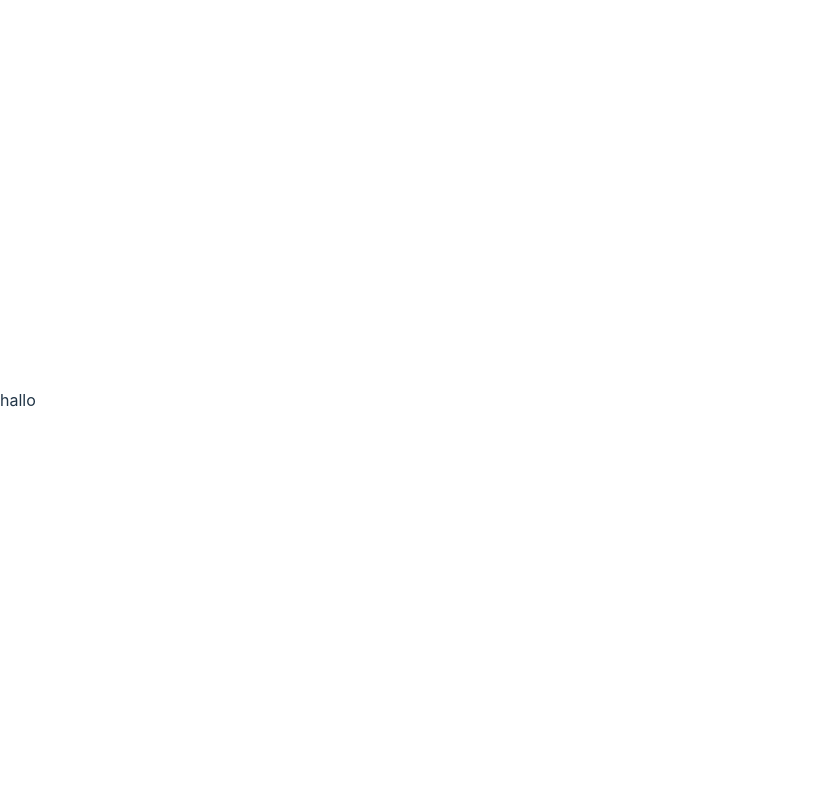
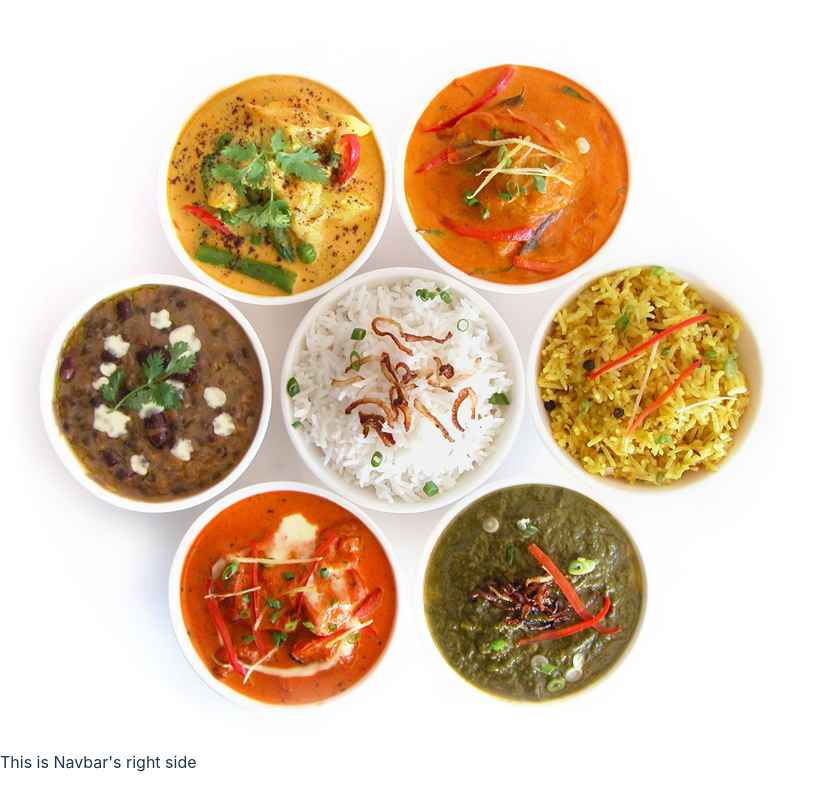
Before and after one commit to Mt-Lampert/30React_-_01__food_corner, a React (Vite) app: page / in a window 1280 px wide. Shown: the whole page, without its empty margins (0-829 px from the left). Built offline with nearby package versions, Linux system fonts and the light colour scheme.

Commit message:
w: adding basic navbar

```diff
--- a/src/App.jsx
+++ b/src/App.jsx
@@ -1,13 +1,16 @@
 // import { useState } from "react";
 // import reactLogo from "./assets/react.svg";
 // import "./App.css";
+// import { BrowserRouter as Router, Switch, Route } from "react-router-dom";
+import Navbar from "./components/Navbar";
 
 function App(props) {
   // const [count, setCount] = useState(0);
 
   return (
     <div className="App">
-      <div data-testid="vitest">hallo</div>
+      <div data-testid="vitest"></div>
+      <Navbar></Navbar>
     </div>
   );
 }
--- /dev/null
+++ b/src/components/Navbar.jsx
@@ -0,0 +1,17 @@
+import React from 'react';
+import logo from "../assets/logo.png"
+
+function Navbar(props) {
+  return (
+    <div className='navbar'>
+      <div className="leftSide" data-testid="left-side">
+        <img src={logo} alt="The Logo" />
+      </div>
+      <div className="rightSide" data-testid="right-side">
+        This is Navbar's right side
+      </div>
+    </div>
+  );
+}
+
+export default Navbar;
```
Also changed, not shown: 1 other file (tests, documents, lock files or other folders).
